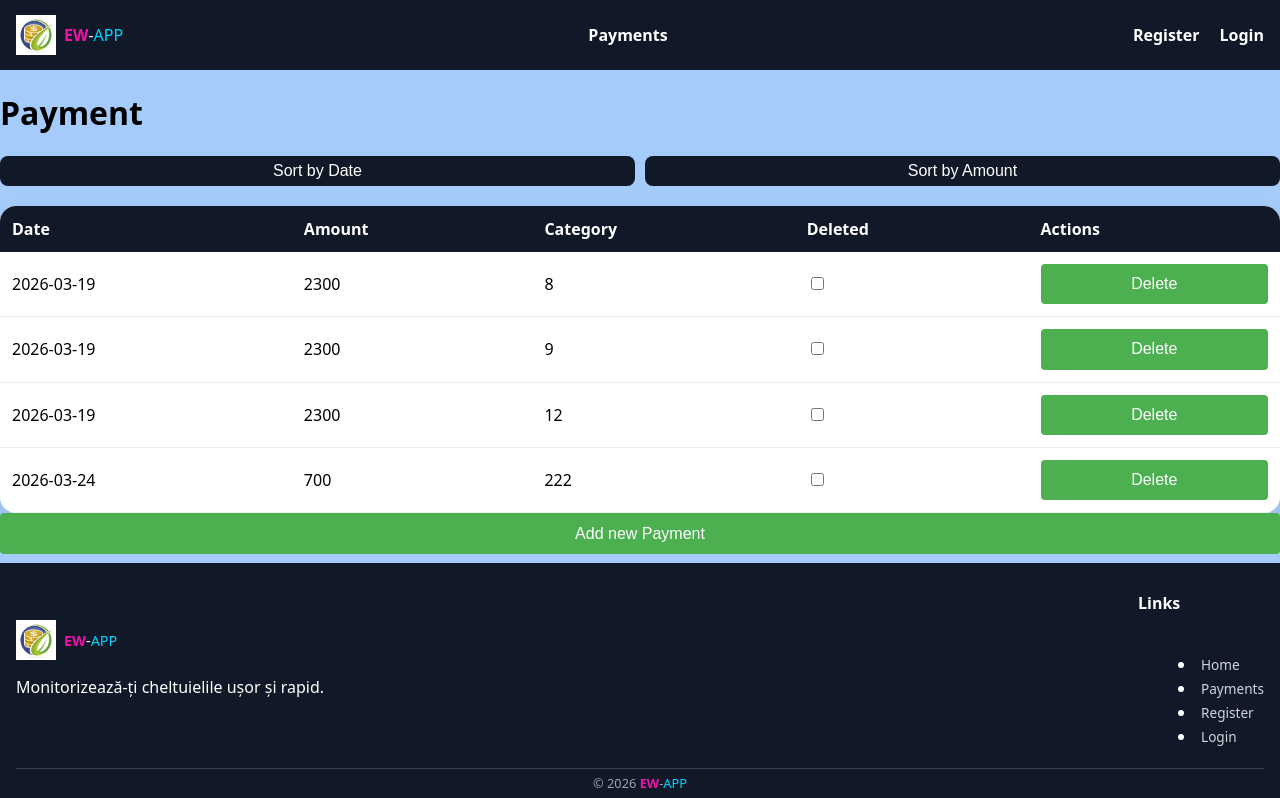
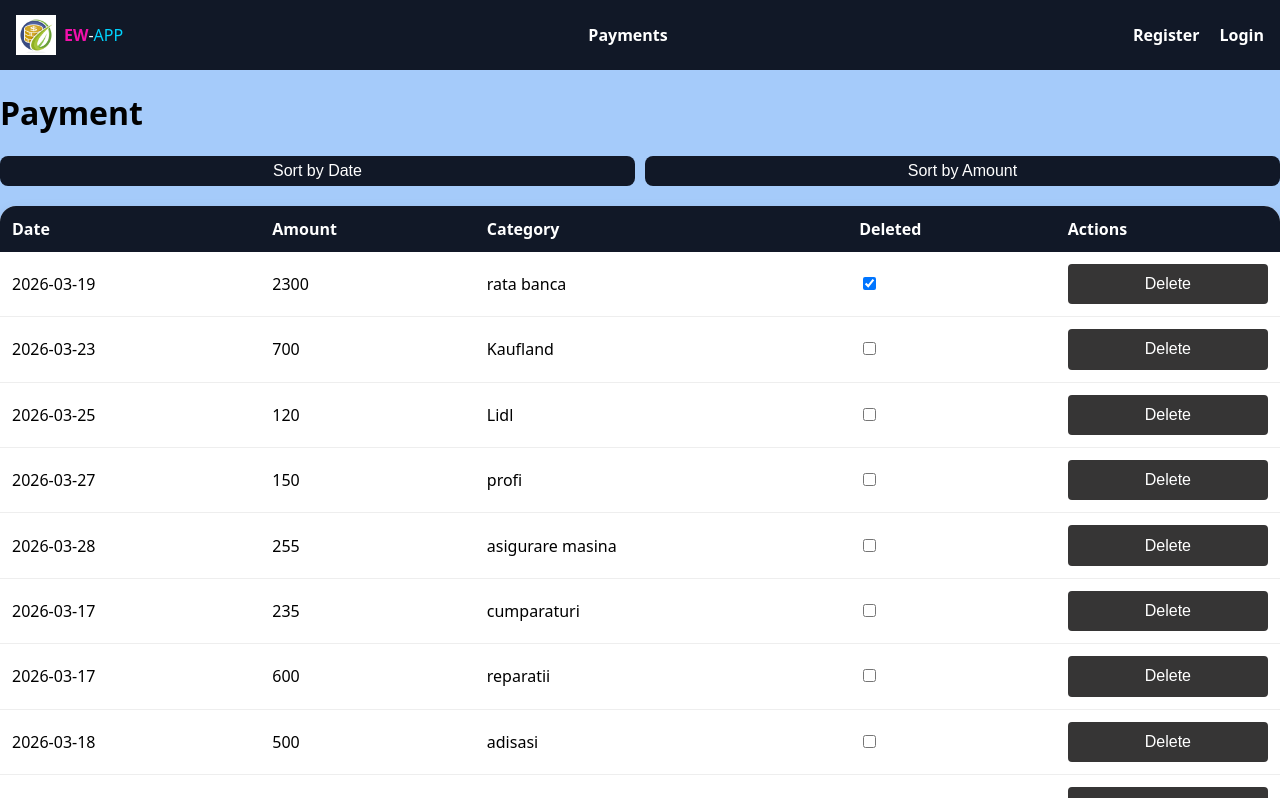
Before and after one commit to Ovidiu-Martalogu/ew-app, a React (Vite) app: page /payments in a window 1280 px wide. Shown: the top 798 px of the page. Built offline with nearby package versions, Linux system fonts and the light colour scheme; data requests are answered from the project's data file.

Commit message:
change views of payments in db, tsx, and add condition for post in db

```diff
--- a/db.json
+++ b/db.json
@@ -30,30 +30,65 @@
     {
       "date": "2026-03-19",
       "amount": "2300",
-      "categoryId": "8",
-      "deleted": false,
+      "category": "rata banca",
+      "deleted": true,
       "id": "KI5CeLJ"
     },
     {
-      "date": "2026-03-19",
-      "amount": "2300",
-      "categoryId": "9",
+      "date": "2026-03-23",
+      "amount": "700",
+      "category": "Kaufland",
       "deleted": false,
-      "id": "vGkXiuT"
+      "id": "eWKCe1G"
     },
     {
-      "date": "2026-03-19",
-      "amount": "2300",
-      "categoryId": "12",
+      "date": "2026-03-25",
+      "amount": "120",
+      "category": "Lidl",
       "deleted": false,
-      "id": "LU4keih"
+      "id": "79qqnlV"
+    },
+    {
+      "date": "2026-03-27",
+      "amount": "150",
+      "category": "profi",
+      "deleted": false,
+      "id": "9f175rY"
+    },
+    {
+      "date": "2026-03-28",
+      "amount": "255",
+      "category": "asigurare masina",
+      "deleted": false,
+      "id": "D03Er8T"
+    },
+    {
+      "date": "2026-03-17",
+      "amount": "235",
+      "category": "cumparaturi",
+      "deleted": false,
+      "id": "lCY1wub"
+    },
+    {
+      "date": "2026-03-17",
+      "amount": "600",
+      "category": "reparatii",
+      "deleted": false,
+      "id": "QhsKOqd"
+    },
+    {
+      "date": "2026-03-18",
+      "amount": "500",
+      "category": "adisasi",
+      "deleted": false,
+      "id": "fl7j3ZJ"
     },
     {
       "date": "2026-03-24",
-      "amount": "700",
-      "categoryId": "222",
+      "amount": "60",
+      "category": "cina",
       "deleted": false,
-      "id": "mMgJ8p6"
+      "id": "esVuy_A"
     }
   ],
   "users": [
--- a/src/features/Payment/Payment.module.css
+++ b/src/features/Payment/Payment.module.css
@@ -1,3 +1,20 @@
+
+.form {
+    display: flex;
+    flex-direction: column;
+    flex-wrap: wrap;
+    align-content: center;
+    justify-content: center;
+    align-items: flex-start;
+    margin-bottom: 0.5rem;
+}
+
+.input{
+    display: flex;
+
+    margin-bottom: 0.5rem;
+}
+
 .tableContainer {
     width: 100%;
     margin-top: 20px;
@@ -43,24 +60,35 @@
     color: white;
 }
 
-/* CATEGORII */
-.cat1 {
-    background: #dcfce7;
-    color: #166534;
-    padding: 4px 8px;
-    border-radius: 8px;
-}
 
-.cat2 {
+.normalAmount {
     background: #dbeafe;
     color: #1e3a8a;
     padding: 4px 8px;
     border-radius: 8px;
 }
 
-.cat3 {
+.expensiveAmount {
     background: #fef3c7;
     color: #92400e;
     padding: 4px 8px;
     border-radius: 8px;
 }
+
+.addPaymentButton {
+    background-color: rgba(27, 27, 28, 0.54);
+    padding: 0.5rem;
+    margin: 0.5rem;
+}
+
+.addPaymentButton:hover {
+    background-color: #1e3a8a;
+}
+
+.deleteButton {
+    background-color: #363535;
+}
+
+.deleteButton:hover {
+    background-color: red;
+}
--- a/src/features/Payment/Payment.tsx
+++ b/src/features/Payment/Payment.tsx
@@ -30,15 +30,18 @@ export function Payment() {
         const data = new FormData(form);
         const date = data.get("date");
         const amount = data.get("amount");
-        const categoryId = data.get("categoryId");
-
+        const category = data.get("category");
+        if (!date ||!amount || !category) {
+            alert("Please fill all the rouds");
+            return;
+        }
         const newPayment = await fetch(apiUrl, {
             method: "POST",
             headers: {
                 "Content-Type": "application/json",
             },
-            body: JSON.stringify({ date, amount, categoryId, deleted: false }),
-        }).then((res) => res.json());
+            body: JSON.stringify({ date, amount, category, deleted: false }),
+        }).then((response) => response.json());
 
         setpayment([...(payment ?? []), newPayment]);
     }
@@ -69,7 +72,7 @@ export function Payment() {
         );
     }
     async function deletePayment(id: number) {
-        const item = payment?.find(p => p.id === id);
+        const item = payment?.find(key => key.id === id);
 
         if (item?.deleted !== true) {
             alert("If you want to delete, please mark the registration!");
@@ -106,7 +109,7 @@ export function Payment() {
                     <form onSubmit={showPayment} className={styles.form}>
                         <input type="date" name="date" placeholder="date" />
                         <input type="text" name="amount" placeholder="amount" />
-                        <input name="categoryId" placeholder="categoryId" />
+                        <input name="category" placeholder="category" />
                         <button type="submit" className={styles.button}>Add Payment</button>
                     </form>)}
             </>
@@ -141,13 +144,7 @@ export function Payment() {
                             <tr key={key.id}>
                                 <td>{key.date}</td>
                                 <td>{key.amount}</td>
-
-                                <td>
-                                    <span className={styles[`cat${key.categoryId}`]}>
-                                        {key.categoryId}
-                                    </span>
-                                </td>
-
+                                <td>{key.category}</td>
                                 <td>
                                     <input
                                         type="checkbox"
@@ -173,10 +170,15 @@ export function Payment() {
             {/* FORM */}
             {addPayment && (
                 <form onSubmit={showPayment} className={styles.form}>
-                    <input type="date" name="date" className={styles.input} />
+                    <label id="date">Select the date:
+                        <input type="date" id="date" name="date" className={styles.input} />
+                    </label>
+                    <label id="amount"> Insert the amount:
                         <input type="text" name="amount" className={styles.input} />
-                    <input name="categoryId" className={styles.input} />
-
+                    </label>
+                    <label id="category"> Insert the category:
+                        <input name="category" className={styles.input} />
+                    </label>
                     <button type="submit" className={styles.button}>
                         Add Payment
                     </button>
--- a/src/features/Payment/types.ts
+++ b/src/features/Payment/types.ts
@@ -2,6 +2,6 @@ export type Payment = {
     id: number;
     date: string;
     amount: number;
-    categoryId:number;
+    category:string;
     deleted:boolean
 }
```
Lines whose indentation alone changed are shown as unchanged.
